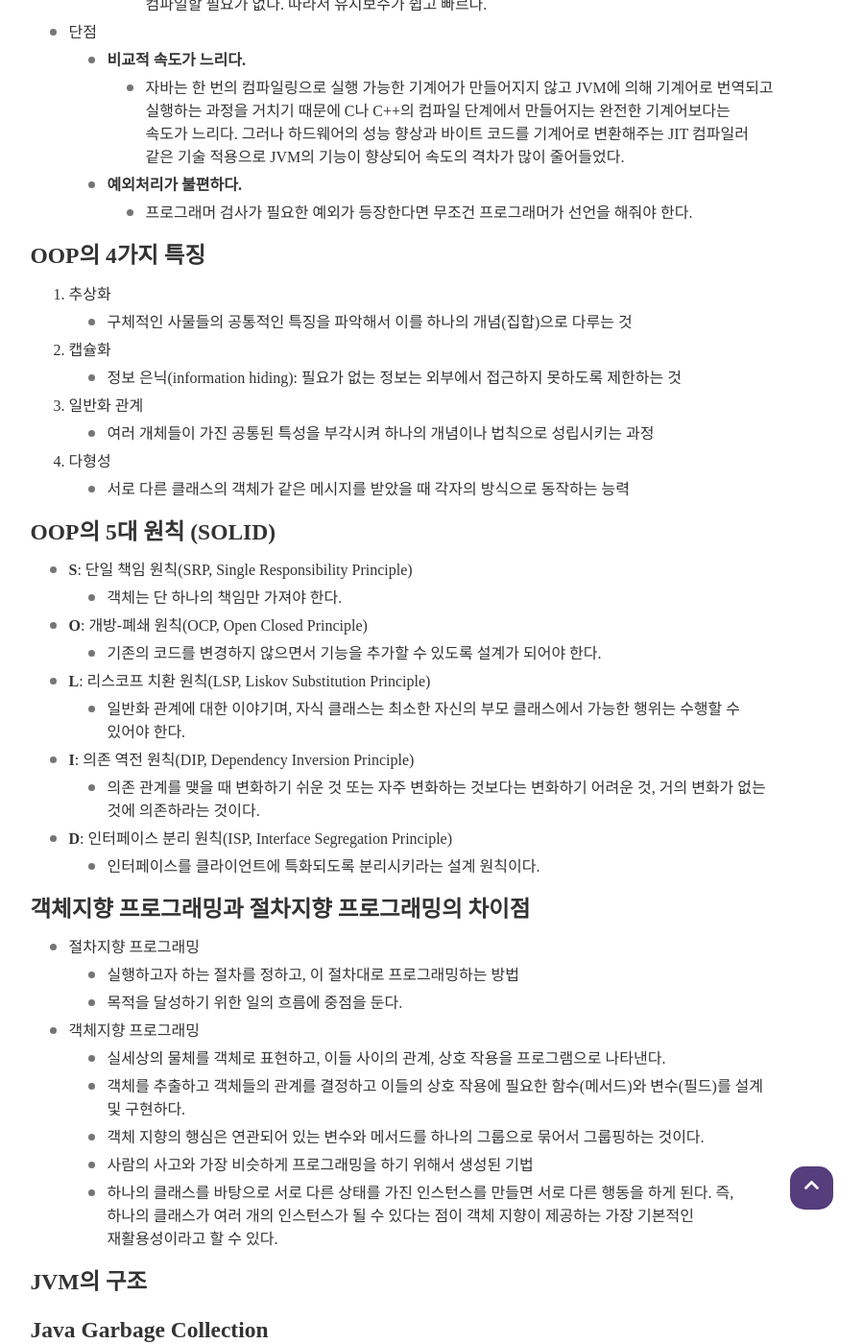
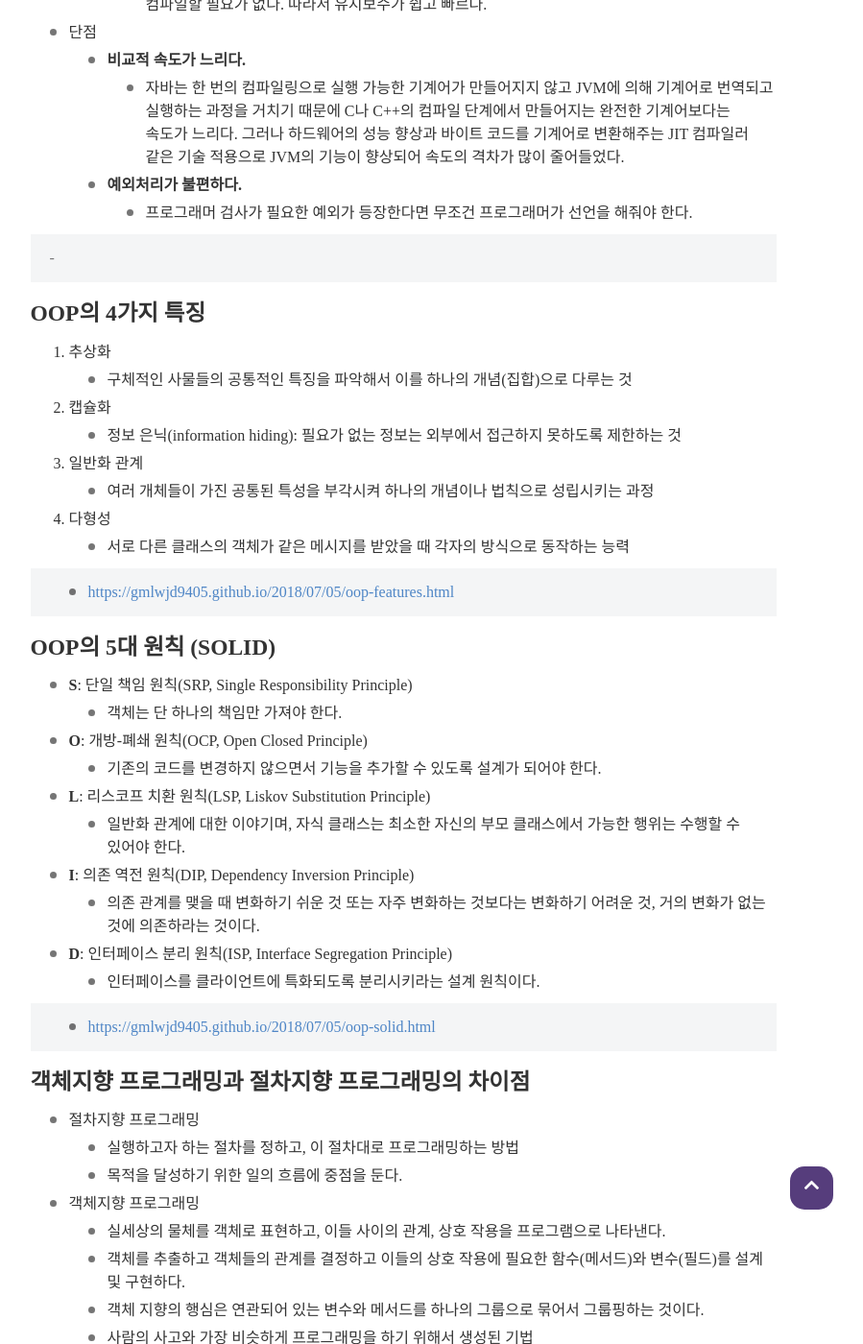
Before and after one commit to jsyang-dev/jsyang-dev.github.io, a Jekyll site: the page built from _posts/2020-01-05-basic-knowledge-java.md, in a window 1280 px wide and 1400 px high, scrolled down 985 px. Shown: the whole window at 96% size, without its empty margins (220-1119 px from the left). Built offline with Jekyll 4.4.1, drawn with Linux system fonts in a browser that asks for light colours; nearby versions of some CDN libraries; some web fonts are replaced; comment, search, counter and statistics services are not loaded; part of the change alters nothing that is shown; some of the changed text lies outside the part shown.

Commit message:
Post 수정 - 기본지식 Java

```diff
--- a/_posts/2020-01-05-basic-knowledge-java.md
+++ b/_posts/2020-01-05-basic-knowledge-java.md
@@ -34,6 +34,8 @@ comments: 'True'
   - **예외처리가 불편하다.**
     - 프로그래머 검사가 필요한 예외가 등장한다면 무조건 프로그래머가 선언을 해줘야 한다.
 
+> -
+
 ### OOP의 4가지 특징
 
 1. 추상화
@@ -44,6 +46,8 @@ comments: 'True'
     - 여러 개체들이 가진 공통된 특성을 부각시켜 하나의 개념이나 법칙으로 성립시키는 과정
 4. 다형성
     - 서로 다른 클래스의 객체가 같은 메시지를 받았을 때 각자의 방식으로 동작하는 능력
+
+> - [https://gmlwjd9405.github.io/2018/07/05/oop-features.html](https://gmlwjd9405.github.io/2018/07/05/oop-features.html)
 
 ### OOP의 5대 원칙 (SOLID)
 
@@ -58,6 +62,8 @@ comments: 'True'
 - **D**: 인터페이스 분리 원칙(ISP, Interface Segregation Principle)
   - 인터페이스를 클라이언트에 특화되도록 분리시키라는 설계 원칙이다.
 
+> - [https://gmlwjd9405.github.io/2018/07/05/oop-solid.html](https://gmlwjd9405.github.io/2018/07/05/oop-solid.html)
+
 ### 객체지향 프로그래밍과 절차지향 프로그래밍의 차이점
 
 - 절차지향 프로그래밍
@@ -69,6 +75,8 @@ comments: 'True'
   - 객체 지향의 행심은 연관되어 있는 변수와 메서드를 하나의 그룹으로 묶어서 그룹핑하는 것이다.
   - 사람의 사고와 가장 비슷하게 프로그래밍을 하기 위해서 생성된 기법
   - 하나의 클래스를 바탕으로 서로 다른 상태를 가진 인스턴스를 만들면 서로 다른 행동을 하게 된다. 즉, 하나의 클래스가 여러 개의 인스턴스가 될 수 있다는 점이 객체 지향이 제공하는 가장 기본적인 재활용성이라고 할 수 있다.
+
+> -
 
 ### JVM의 구조
 
@@ -98,6 +106,8 @@ comments: 'True'
     - 멤버는 프로그램이 종료될 때 사라진다.
   - 공유의 특성: **동일한 클래스의 모든 객체들에 의해 공유된다.**
 
+> - [https://gmlwjd9405.github.io/2018/08/04/java-static.html](https://gmlwjd9405.github.io/2018/08/04/java-static.html)
+
 ### String, StringBuilder, StringBuffer 차이점
 
 ### Comparable, Comparator 차이점
```
